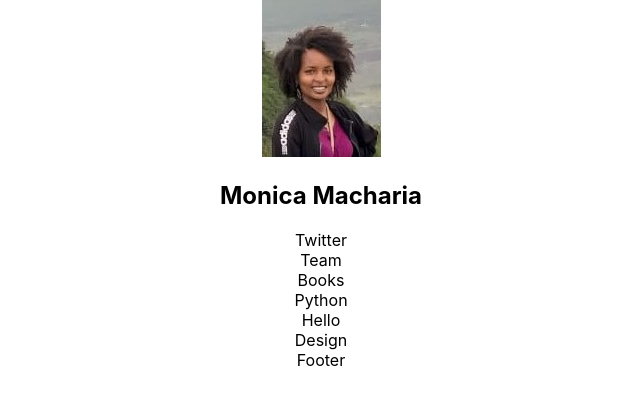
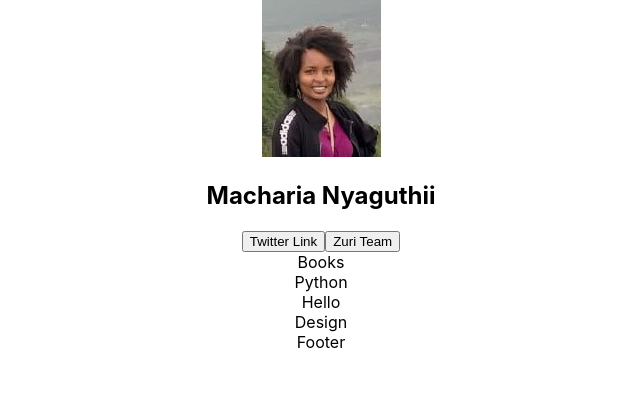
Before and after one commit to Monica-Macharia/hngproject, a React (Create React App) app in the folder hng-app/: page / in a window 1280 px wide. Shown: the top 404 px of the page, without its empty margins (319-959 px from the left). Built offline with nearby package versions, Linux system fonts and the light colour scheme.

Commit message:
added twitter and zuri team links

```diff
--- a/hng-app/src/App.js
+++ b/hng-app/src/App.js
@@ -11,10 +11,11 @@ function App() {
   return (
     <div className="App">
       <header className="App-header">
-        <img className = 'profile' src= {window.location.origin + '/me.jpg'} alt="logo" />
+        <img id ='profile__img' src= {window.location.origin + '/me.jpg'} alt="logo" />
         <p>
 
-          <h2>Monica Macharia</h2>
+          <h2 id='twitter'>Macharia Nyaguthii</h2>
+          {/* <h2 id='slack'>Moni</h2> */}
         </p>
        </header>
 
--- a/hng-app/src/Team.js
+++ b/hng-app/src/Team.js
@@ -1,7 +1,7 @@
 function Team(){
     return(
 
-        <div>Team</div>
+        <a href="https://training.zuri.team/"><button id= "btn_zuri"> Zuri Team</button></a>
     )
 }
 export default Team;
--- a/hng-app/src/Twitter.js
+++ b/hng-app/src/Twitter.js
@@ -1,6 +1,8 @@
 function Twitter(){
     return(
-        <div>Twitter</div>
+
+
+        <a href="https://twitter.com/Nyaguthii_MC"><button id= "btn_twitter"> Twitter Link</button></a>
     )
 }
 export default Twitter;
```
